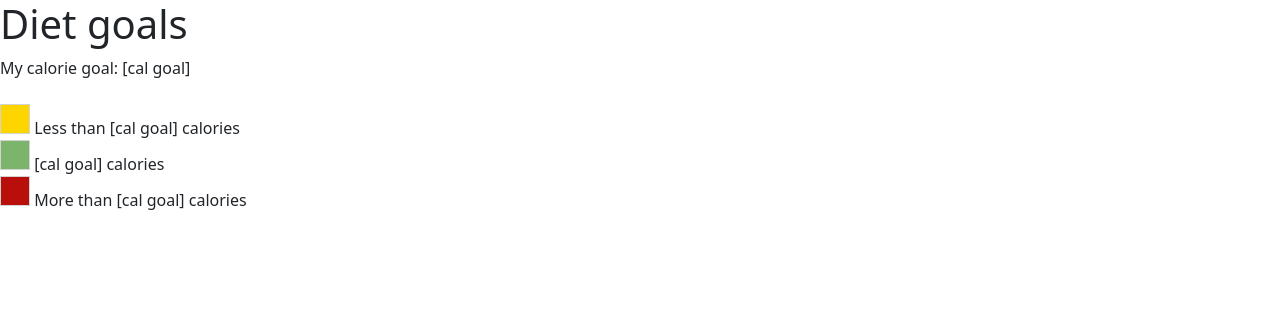
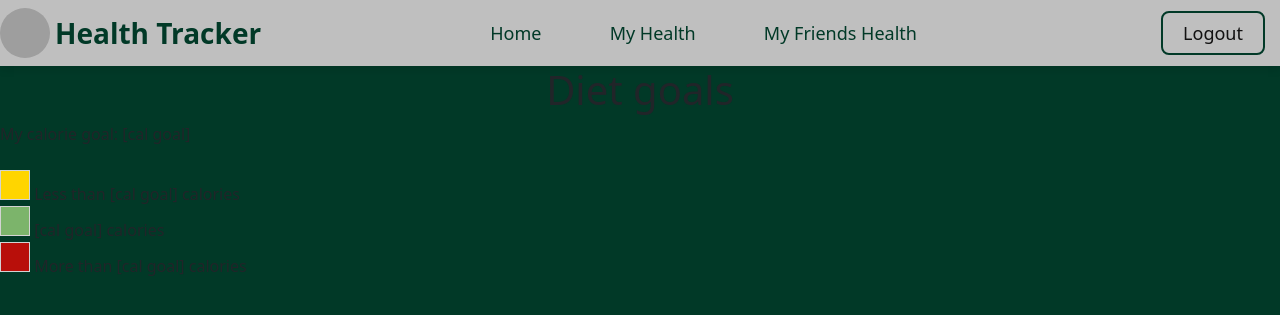
Before and after one commit to ZMejer/mood-tracker, a Django app: template project/templates/diet.html in a window 1280 px wide. Shown: the top 315 px of the page. Run offline with Django 4.2, Linux system fonts and the light colour scheme; the template is opened without the code that fills it, so the values that code supplies are empty; grey boxes are pictures that could not be loaded.

Commit message:
dodalam navbar

```diff
--- a/project/static/style.css
+++ b/project/static/style.css
@@ -1,3 +1,17 @@
+* {
+  margin: 0;
+  padding: 0;
+  box-sizing: border-box;
+}
+
+body {
+  font-family: 'Arial', sans-serif;
+  background-color: #013927!important;
+  color: #ffffff;
+  line-height: 1.6;
+  font-size:21px;
+}
+
 input[type="radio"]{
     appearance: none;
     border: 1px solid #d3d3d3;
@@ -6,7 +20,6 @@
     content: none;
     outline: none;
     margin: 0;
-    /* box-shadow: rgba(0, 0, 0, 0.24) 0px 3px 8px; */
  }
 
  input[type="radio"]:checked {
@@ -38,6 +51,94 @@
     background-color: #b80f0a;
 }
 
-body {
-    font-size:21px;
+.navbar {
+    display: flex;
+    justify-content: space-between;
+    align-items: center;
+    background-color: #bfbfbf;
+    padding: 10px 20px;
+    box-shadow: 0px 4px 8px rgba(0, 0, 0, 0.1);
+    position: fixed;
+    width: 100%;
+    top: 0;
+    z-index: 1000;
 }
+
+.logo {
+    display: flex;
+    align-items: center;
+}
+
+.logo img {
+    width: 50px;
+    height: 50px;
+    border-radius: 50%;
+    margin-right: 5px;
+}
+
+.title {
+    font-size: 28px;
+    font-weight: bold;
+    color: #013927;
+}
+
+.menu a, .logout a {
+    text-decoration: none;
+    font-size: 18px;
+    color: #013927;
+    margin: 0 15px;
+    padding: 8px 15px;
+    border: 2px solid transparent;
+    border-radius: 8px;
+    transition: background-color 0.3s, border-color 0.3s, color 0.3s, box-shadow 0.3s;
+}
+
+.menu a {
+    min-width: 140px;
+}
+
+.menu a:hover {
+    background-color: #013927;
+    color: #fff;
+    border: 2px solid #fff;
+    box-shadow: 0px 4px 12px rgba(0, 100, 0, 0.3);
+}
+
+.logout a {
+    color: #121111;
+    padding: 8px 20px;
+    border: 2px solid #013927;
+    border-radius: 8px;
+    transition: border-color 0.3s, color 0.3s, box-shadow 0.3s;
+    background-color: transparent;
+}
+
+.logout a:hover {
+    border-color: #014d34;
+    color: #121111;
+    box-shadow: 0px 4px 12px rgba(0, 100, 0, 0.3);
+}
+
+.container {
+  max-width: 1200px;
+  margin: 100px auto;
+  padding: 20px;
+  background: white;
+  border-radius: 10px;
+  box-shadow: 0px 8px 16px rgba(0, 0, 0, 0.1);
+}
+
+
+h1 {
+    font-size: 32px;
+    color: #013927;
+    text-align: center;
+    margin-bottom: 20px;
+}
+
+p {
+    font-size: 18px;
+    color: #333;
+    margin-bottom: 20px;
+    text-align: justify;
+}
--- a/project/templates/base.html
+++ b/project/templates/base.html
@@ -7,10 +7,23 @@
     <title>{% block title %}Strona główna{% endblock %}</title>
     <link rel="stylesheet" href="{% static 'style.css' %}">
     <link href="https://cdn.jsdelivr.net/npm/bootstrap@5.3.3/dist/css/bootstrap.min.css" rel="stylesheet" integrity="sha384-QWTKZyjpPEjISv5WaRU9OFeRpok6YctnYmDr5pNlyT2bRjXh0JMhjY6hW+ALEwIH" crossorigin="anonymous">
-
 </head>
 <body>
-        {% block content %}{% endblock %}
+    <div class="navbar">
+        <div class="logo">
+            <img src="logo.png" alt="Logo">
+            <div class="title">Health Tracker</div>
+        </div>
+        <div class="menu">
+            <a href="#">Home</a>
+            <a href="#">My Health</a>
+            <a href="#">My Friends Health</a>
+        </div>
+        <div class="logout">
+            <a href="#">Logout</a>
+        </div>
+    </div>
+    {% block content %}{% endblock %}
     <script src="https://cdn.jsdelivr.net/npm/bootstrap@5.3.3/dist/js/bootstrap.bundle.min.js" integrity="sha384-YvpcrYf0tY3lHB60NNkmXc5s9fDVZLESaAA55NDzOxhy9GkcIdslK1eN7N6jIeHz" crossorigin="anonymous"></script>
 </body>
 </html>
```
Also changed, not shown: project/templates/home.html (+0 -10 lines).
